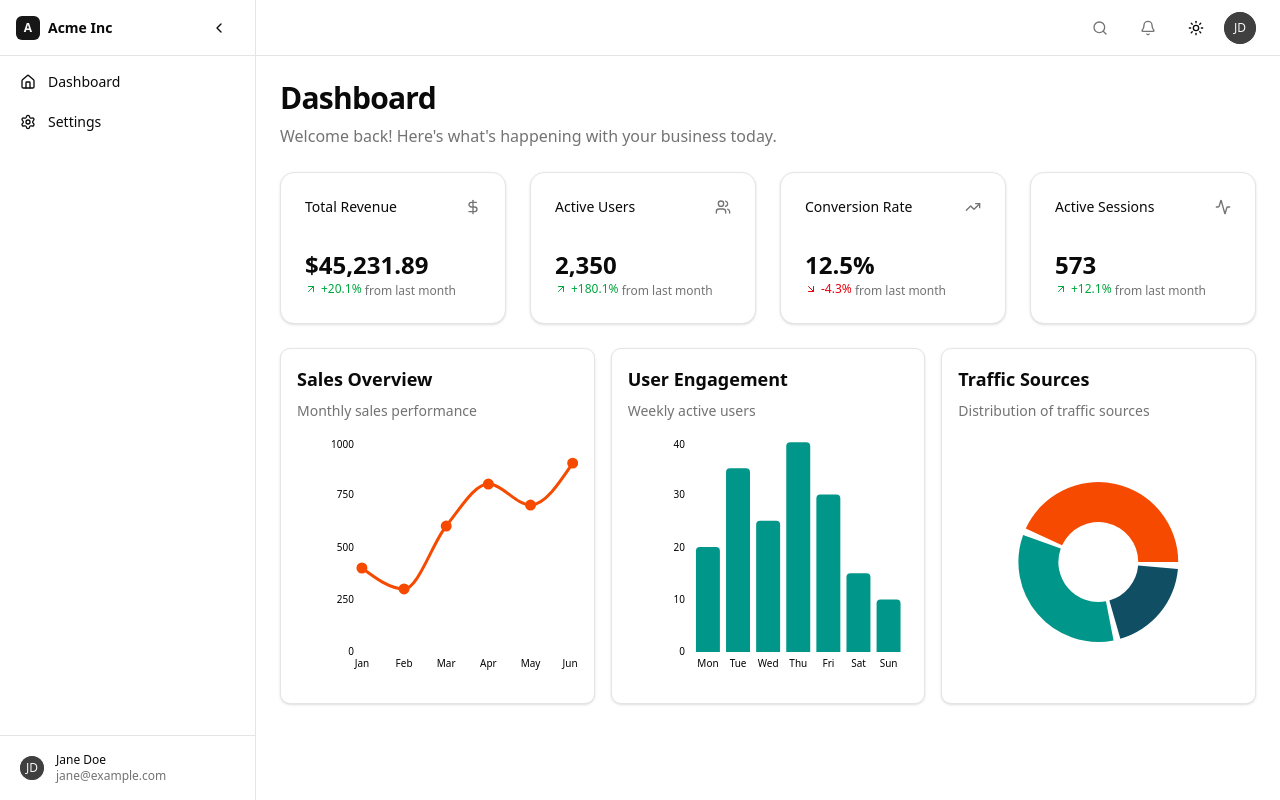
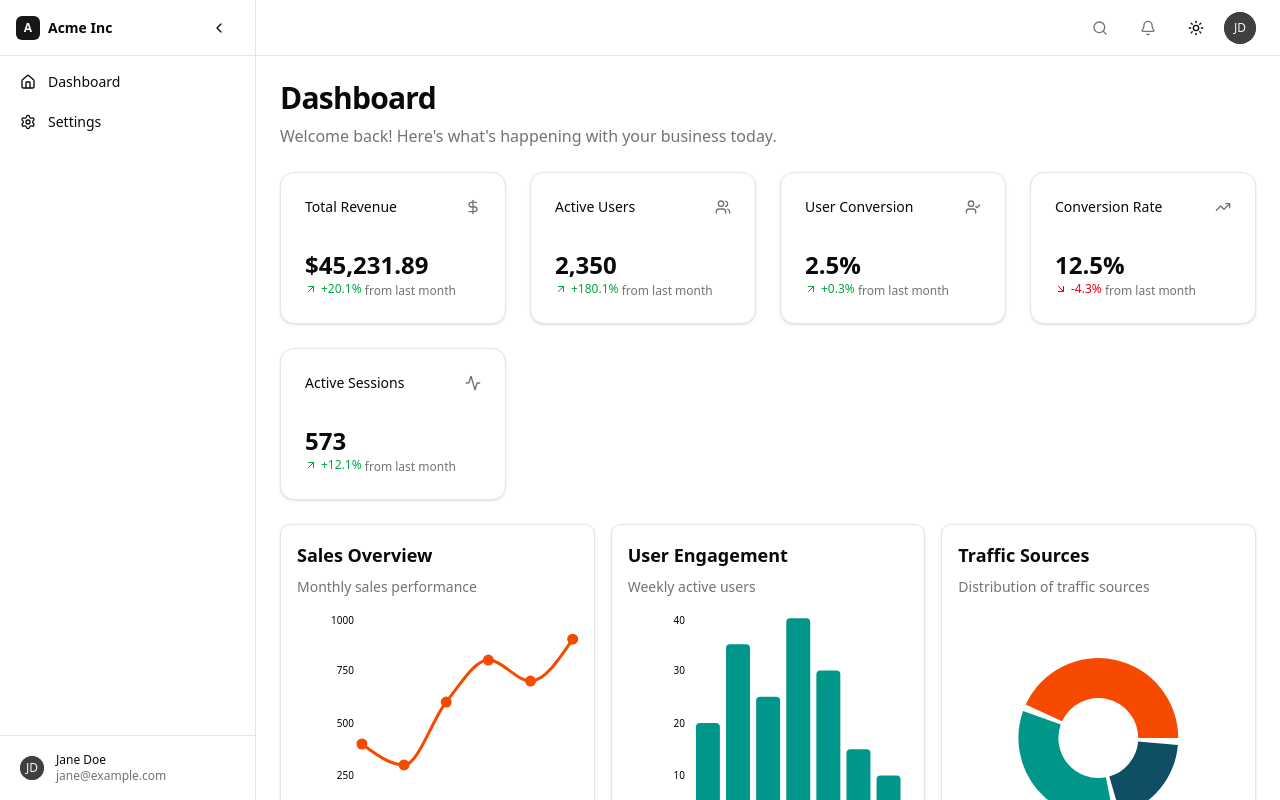
Before and after one commit to kwkraus/my-dashboard, a Next.js app: page /dashboard in a window 1280 px wide. Built offline with nearby package versions, Linux system fonts and the light colour scheme.

Commit message:
feat: add User Conversion card to dashboard with metrics and design specifications

```diff
--- a/src/components/DashboardCharts.tsx
+++ b/src/components/DashboardCharts.tsx
@@ -5,6 +5,7 @@ import {
   Users,
   TrendingUp,
   Activity,
+  UserCheck,
 } from "lucide-react";
 import {
   ResponsiveContainer,
@@ -101,6 +102,13 @@ const stats = [
     change: "+180.1%",
     changeType: "positive" as const,
     icon: Users,
+  },
+  {
+    title: "User Conversion",
+    value: "2.5%",
+    change: "+0.3%",
+    changeType: "positive" as const,
+    icon: UserCheck,
   },
   {
     title: "Conversion Rate",
```
Also changed, not shown: 1 other file (tests, documents, lock files or other folders).
